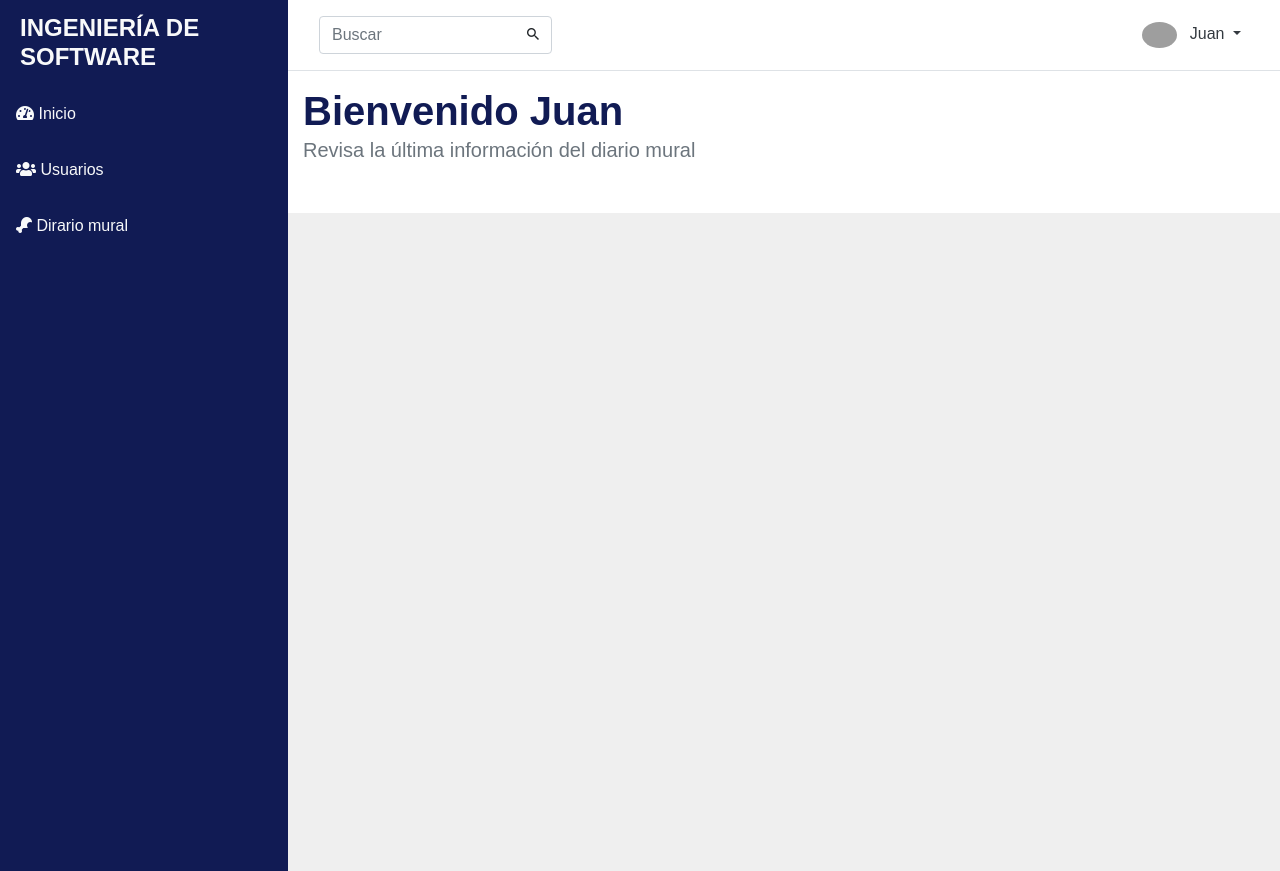
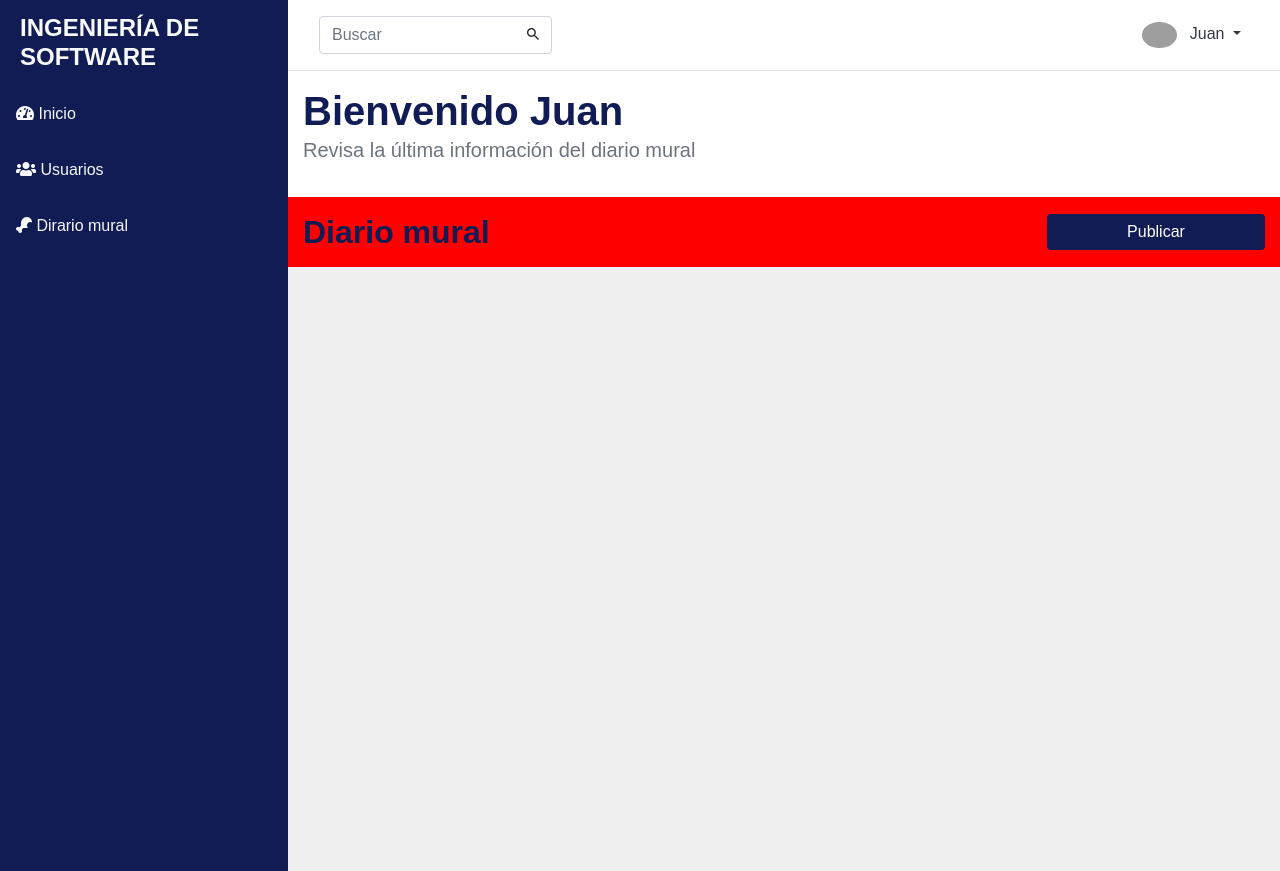
Before and after one commit to franxi/plantillaAyudantia, a PHP site: page /vistas/hu1_diariomural.php in a window 1280 px wide. Run offline with PHP 8.4, Linux system fonts and the light colour scheme; some libraries are stand-ins or nearby versions; some web fonts are replaced; grey boxes are pictures that could not be loaded.

Commit message:
agregando titulo a diario mural

```diff
--- a/assets/css/style.css
+++ b/assets/css/style.css
@@ -2,7 +2,6 @@
     --primary: #111B54;
     --light: #ffffff;
     --grey: #efefef;
-
 }
 
 body {
@@ -13,6 +12,7 @@ body {
 
 }
 
+
 a:hover {
     text-decoration: none;
 }
@@ -22,6 +22,9 @@ a:hover {
 .bg-light { background-color: var(--light) !important; }
 
 .bg-grey { background-color: var(--grey) !important; }
+
+.bg-red { background-color: var(--red) !important; }
+
 
 .bg-mix { background: linear-gradient(180deg, var(--light) 50%, var(--grey) 0); }
 
--- a/vistas/hu1_diariomural.php
+++ b/vistas/hu1_diariomural.php
@@ -3,10 +3,11 @@
 <!-- fin head -->
 
 <body>
+
     <div class="d-flex" id="content-wrapper">
 
         <!-- sideBar -->
-           <?php include('../partes/sidebar.php') ?>
+        <?php include('../partes/sidebar.php') ?>
 
         <!-- fin sideBar -->
 
@@ -22,7 +23,7 @@
                 <section class="bg-light py-3">
                     <div class="container">
                         <div class="row">
-                            <div class="col-lg-9 col-md-8">
+                            <div class="col-lg-12 col-md-12">
                                 <h1 class="font-weight-bold mb-0">Bienvenido Juan</h1>
                                 <p class="lead text-muted">Revisa la última información del diario mural</p>
                             </div>
@@ -30,9 +31,16 @@
                     </div>
                 </section>
 
-                <section class="bg-mix py-3">
+                <section class="py-3" style="background-color: red;">
                     <div class="container">
-
+                        <div class="row">
+                            <div class="col-lg-9 col-md-8">
+                                <h2 class="font-weight-bold mb-0">Diario mural</h2>
+                            </div>
+                            <div class="col-lg-3 col-md-4 d-flex">
+                                <button class="btn btn-primary w-100 align-self-center">Publicar</button>
+                            </div>
+                        </div>
                     </div>
                 </section>
 
@@ -64,36 +72,6 @@
     </script>
     <script src="https://cdn.jsdelivr.net/npm/chart.js@2.9.3/dist/Chart.min.js"
         integrity="sha256-R4pqcOYV8lt7snxMQO/HSbVCFRPMdrhAFMH+vr9giYI=" crossorigin="anonymous"></script>
-    <script>
-    var ctx = document.getElementById('myChart').getContext('2d');
-    var myChart = new Chart(ctx, {
-        type: 'bar',
-        data: {
-            labels: ['Feb 2020', 'Mar 2020', 'Abr 2020', 'May 2020'],
-            datasets: [{
-                label: 'Nuevos equipos',
-                data: [50, 100, 150, 200],
-                backgroundColor: [
-                    '#12C9E5',
-                    '#12C9E5',
-                    '#12C9E5',
-                    '#111B54'
-                ],
-                maxBarThickness: 30,
-                maxBarLength: 2
-            }]
-        },
-        options: {
-            scales: {
-                yAxes: [{
-                    ticks: {
-                        beginAtZero: true
-                    }
-                }]
-            }
-        }
-    });
-    </script>
 </body>
 
 </html>
```
